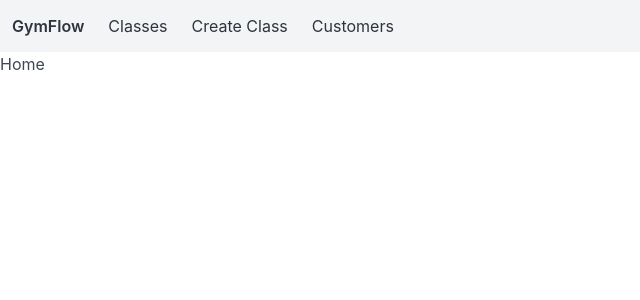
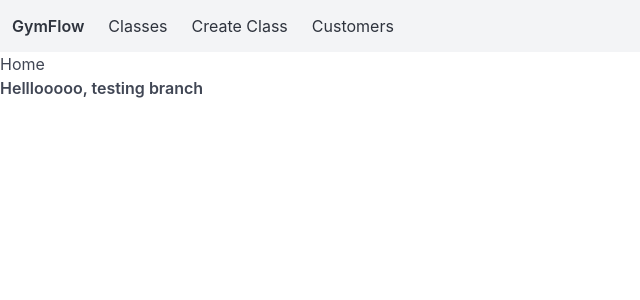
Before and after one commit to nlina-0/T3A2-B_FullStackApp, a React (Vite) app in the folder src/GymFlow/: page / in a window 1280 px wide. Shown: the top 300 px of the page, without its empty margins (0-640 px from the left). Built offline with nearby package versions, Linux system fonts and the light colour scheme.

Commit message:
testing branches, added h1 element to react home component

```diff
--- a/src/GymFlow/src/Home.jsx
+++ b/src/GymFlow/src/Home.jsx
@@ -6,6 +6,7 @@ const Home = () => {
     <>
       <NavBar />
       <div>Home</div>
+      <h1>Helllooooo, testing branch</h1>
     </>
   )
 }
```
